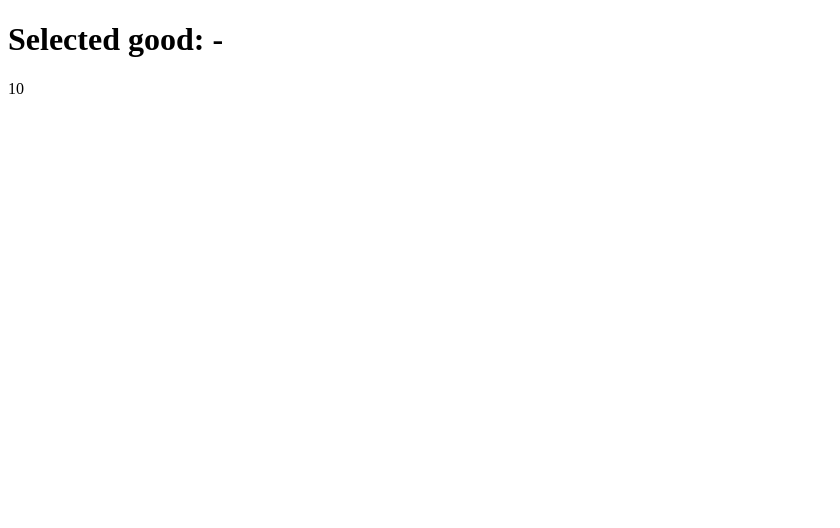
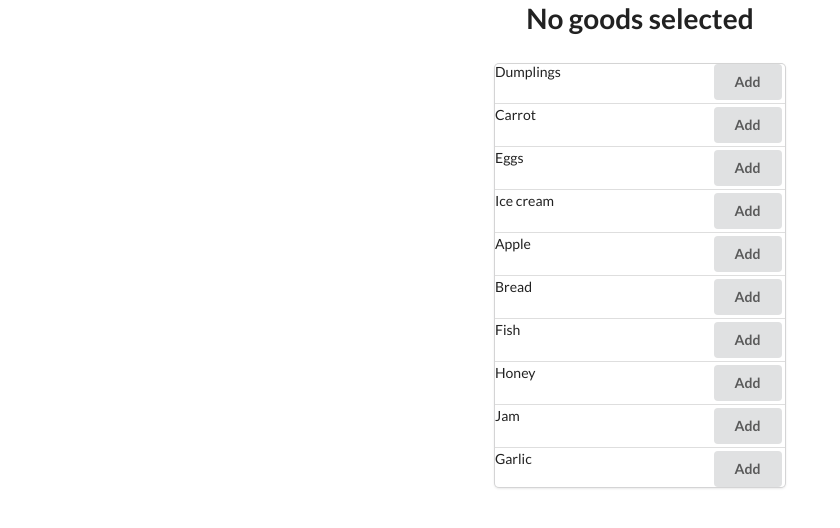
Before and after one commit to mate-academy/react_goods-selector, a React (Create React App) app: page / in a window 1280 px wide. Shown: the top 528 px of the page, without its empty margins (0-840 px from the left). Built offline with nearby package versions, Linux system fonts and the light colour scheme.

Commit message:
first commit

```diff
--- a/package.json
+++ b/package.json
@@ -10,6 +10,7 @@
     "@types/react": "^17.0.15",
     "@types/react-dom": "^17.0.9",
     "bulma": "^0.9.3",
+    "classnames": "^2.3.1",
     "node-sass": "^6.0.1",
     "react": "^17.0.2",
     "react-dom": "^17.0.2",
--- a/public/index.html
+++ b/public/index.html
@@ -3,6 +3,9 @@
   <head>
     <meta charset="utf-8" />
     <meta name="viewport" content="width=device-width, initial-scale=1" />
+    <link rel="stylesheet" href="https://cdnjs.cloudflare.com/ajax/libs/semantic-ui/2.4.1/semantic.min.css"
+      integrity="sha512-8bHTC73gkZ7rZ7vpqUQThUDhqcNFyYi2xgDgPDHc+GXVGHXq+xPjynxIopALmOPqzo9JZj0k6OqqewdGO3EsrQ=="
+      crossorigin="anonymous" referrerpolicy="no-referrer" />
     <title>Static list of todos</title>
   </head>
   <body>
--- a/src/App.scss
+++ b/src/App.scss
@@ -1 +1,18 @@
-// styles go here
+.App {
+  display: flex;
+  flex-direction: column;
+}
+
+.title {
+  text-align: center;
+}
+
+.list {
+  display: flex;
+  align-self: center;
+}
+
+.selected {
+  background-color: rgb(36, 36, 36);
+  color: white;
+}
--- a/src/App.tsx
+++ b/src/App.tsx
@@ -1,5 +1,7 @@
 import React from 'react';
 import './App.scss';
+
+import classNames from 'classnames';
 
 const goodsFromServer: string[] = [
   'Dumplings',
@@ -14,11 +16,103 @@ const goodsFromServer: string[] = [
   'Garlic',
 ];
 
-const App: React.FC = () => (
-  <div className="App">
-    <h1>Selected good: -</h1>
-    {goodsFromServer.length}
-  </div>
-);
+type State = {
+  goods: string[];
+  selectedGoods: string[],
+};
+
+class App extends React.Component<{}, State> {
+  state: State = {
+    goods: [...goodsFromServer],
+    selectedGoods: [],
+  };
+
+  isSelected = (item: string, selectedGoods: string[]) => {
+    if (!this.state.selectedGoods.includes(item)) {
+      this.setState({ selectedGoods: [...selectedGoods, item] });
+    } else {
+      selectedGoods.splice(selectedGoods.indexOf(item), 1);
+      this.setState({ selectedGoods });
+    }
+  };
+
+  setClearList = () => {
+    this.setState({ selectedGoods: [] });
+  };
+
+  setTitle = (selectedGoods: string[]) => {
+    switch (selectedGoods.length) {
+      case 0:
+        return 'No goods selected';
+      case 1:
+        return `${selectedGoods} is selected`;
+      default: {
+        const title = selectedGoods.map((item) => {
+          if (selectedGoods.indexOf(item) < selectedGoods.length - 2) {
+            return `${item},`;
+          }
+
+          if (selectedGoods.indexOf(item) === selectedGoods.length - 2) {
+            return `${item}`;
+          }
+
+          return `and ${item} are selected`;
+        });
+
+        return `${title.join(' ')}`;
+      }
+    }
+  };
+
+  render() {
+    const { goods, selectedGoods } = this.state;
+
+    return (
+      <div className="App">
+        <h1 className="title">
+          {this.setTitle(selectedGoods)}
+        </h1>
+
+        <div className="ui middle aligned divided list card">
+          {goods.map(item => (
+            <div
+              key={item}
+              className={classNames(
+                'item',
+                { selected: selectedGoods.includes(item) },
+              )}
+            >
+              <div
+                className="right floated content"
+              >
+                <button
+                  className="ui button"
+                  type="button"
+                  onClick={() => {
+                    this.isSelected(item, selectedGoods);
+                  }}
+                >
+                  {selectedGoods.includes(item) ? 'Remove' : 'Add'}
+                </button>
+              </div>
+              <div className="content">
+                {item}
+              </div>
+            </div>
+          ))}
+          {selectedGoods.length !== 0 && (
+            <button
+              className="ui button"
+              type="button"
+              onClick={this.setClearList}
+            >
+              X
+            </button>
+          )}
+        </div>
+      </div>
+    );
+  }
+}
 
 export default App;
```
Also changed, not shown: 1 other file (tests, documents, lock files or other folders).
